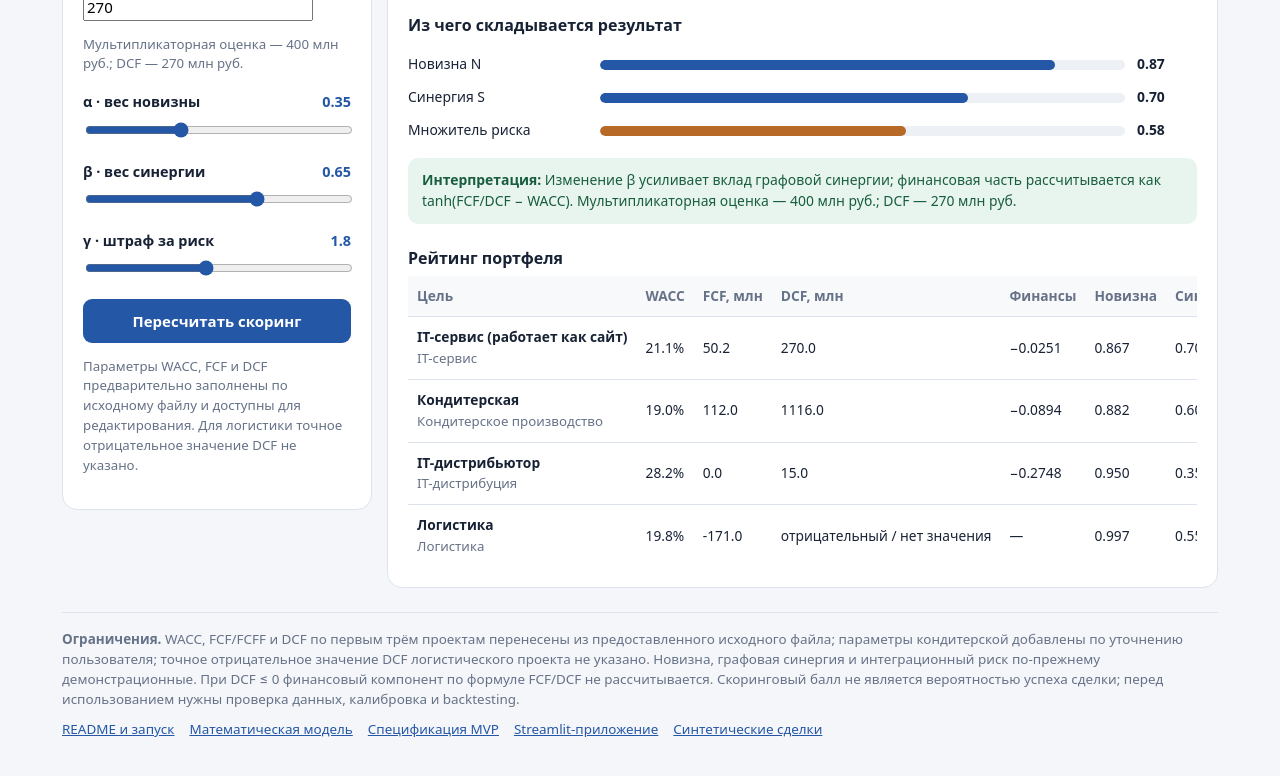
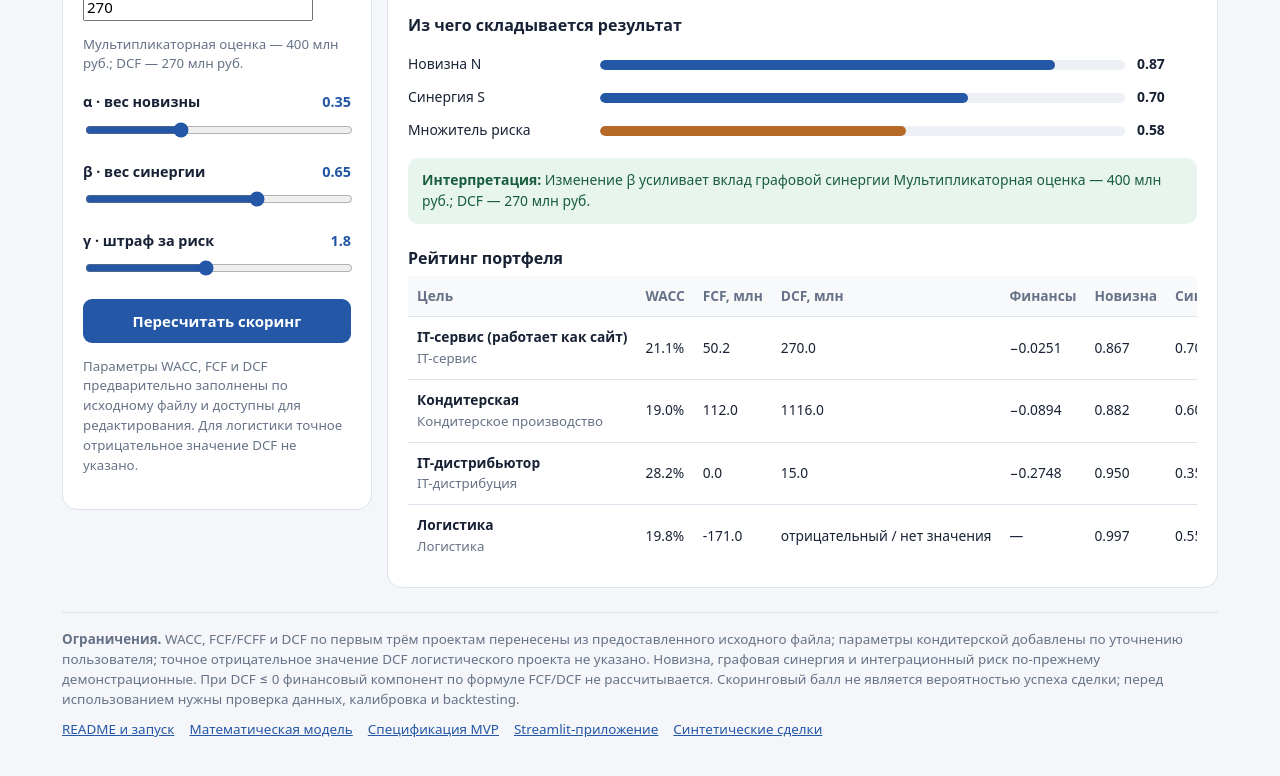
Before and after one commit to avladova/M-A-ranking, a plain HTML site: page index.html in a window 1280 px wide. Shown: the part 754-1530 px from the top of the page. Drawn offline with Linux system fonts and the light colour scheme.

Commit message:
Fix interpretation text for venture and beta changes

```diff
--- a/index.html
+++ b/index.html
@@ -104,8 +104,8 @@ function render(){
  if(isDD){$("prior").textContent=pct(prior);$("posterior").textContent=pct(post);$("posteriorNote").textContent=(post>=prior?"Риск повысился":"Риск снизился")+" · "+ev.name;$("interpretation").textContent=ev.desc+" Модельный балл после обновления: "+fmt(r.score)+"."}
  else if(r.score===null){$("interpretation").textContent="Для выбранного проекта DCF не задан или не положителен. При DCF ≤ 0 отношение FCF/DCF не используется: финансовый компонент и итоговый скоринговый балл не рассчитываются. Укажите корректную положительную оценку DCF, если она доступна."}
  else if(current==="risk"){$("interpretation").textContent="При прочих равных высокий R уменьшает exp(−γR), поэтому интеграционный риск снижает итоговый балл."}
- else if(current==="venture"){$("interpretation").textContent="Увеличение α усиливает векторный компонент. Финансовая часть рассчитывается как tanh(FCF/DCF − WACC)."}
- else{$("interpretation").textContent="Изменение β усиливает вклад графовой синергии; финансовая часть рассчитывается как tanh(FCF/DCF − WACC). "+d.valuationNote}
+ else if(current==="venture"){$("interpretation").textContent="Увеличение α усиливает векторный компонент "}
+ else{$("interpretation").textContent="Изменение β усиливает вклад графовой синергии "+d.valuationNote}
  const rows=Object.values(deals).map(x=>{const z=calc(x,a,b,g);return {...x,z}}).sort((x,y)=>(y.z.score??-Infinity)-(x.z.score??-Infinity));
  $("portfolio").innerHTML=rows.map(x=>'<tr><td><b>'+x.name+'</b><br><span class="hint">'+x.sector+'</span></td><td>'+x.waccPct.toFixed(1)+'%</td><td>'+x.fcfMln.toFixed(1)+'</td><td>'+(x.dcfMln===null?"отрицательный / нет значения":x.dcfMln.toFixed(1))+'</td><td>'+fmt(x.z.f)+'</td><td>'+x.z.n.toFixed(3)+'</td><td>'+x.z.s.toFixed(2)+'</td><td>'+pct(x.z.r)+'</td><td><b>'+fmt(x.z.score)+'</b></td></tr>').join("");
 }
```
